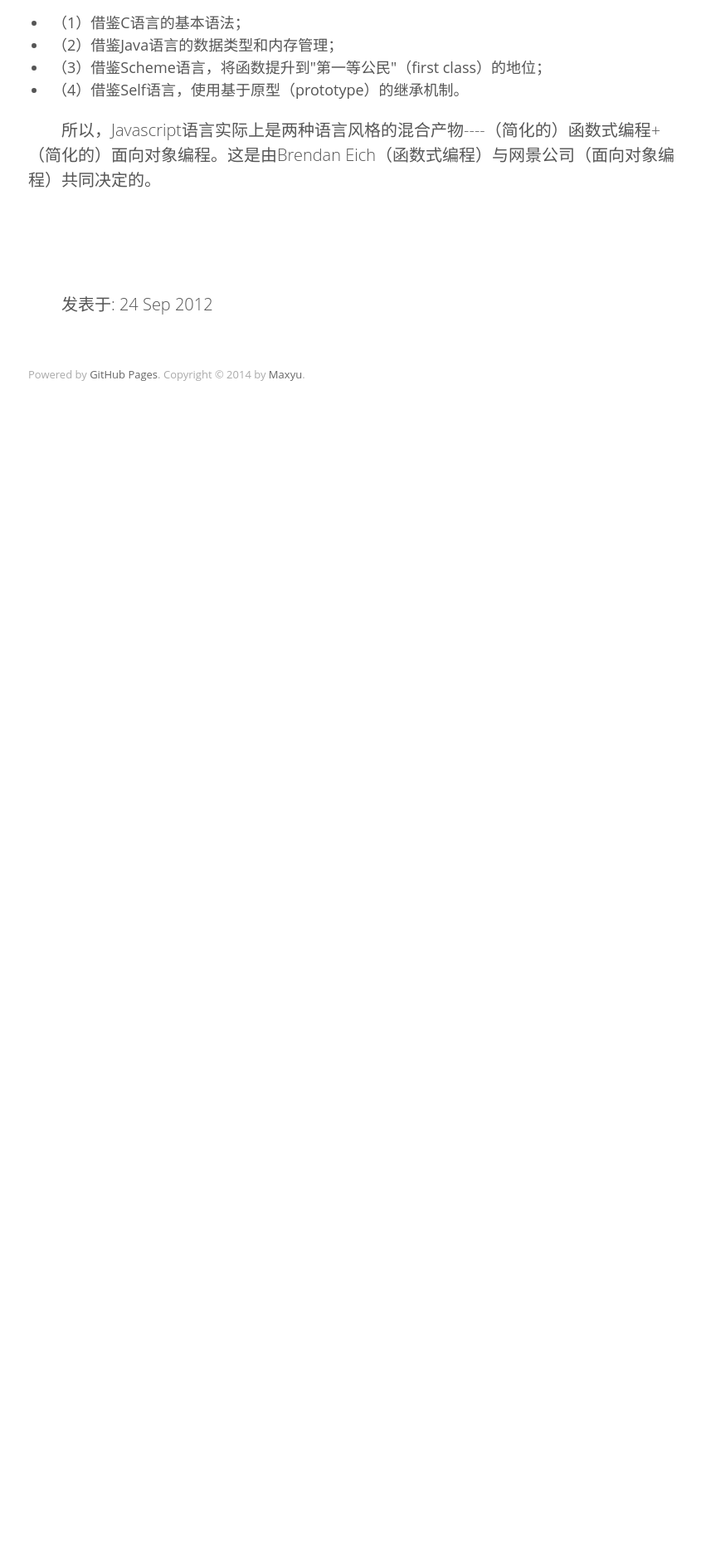
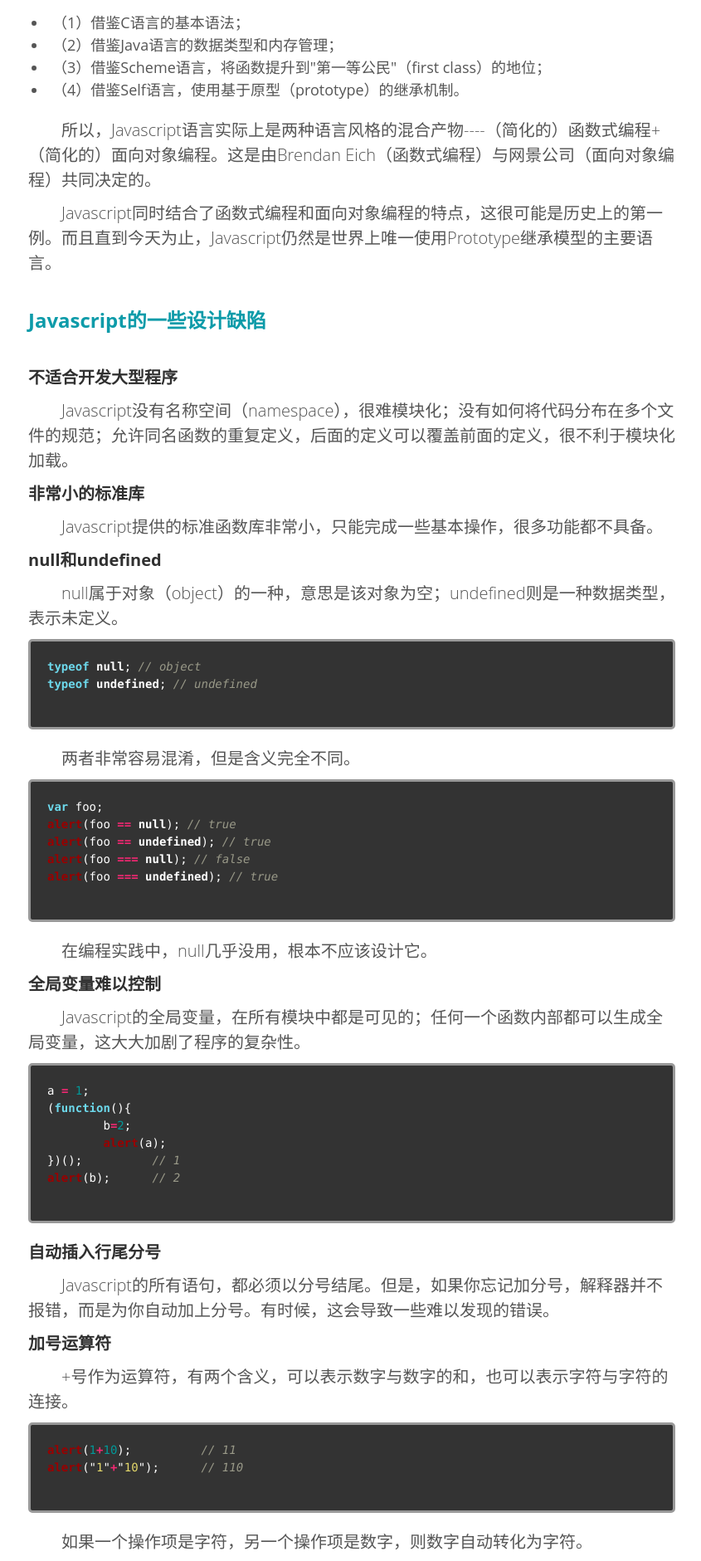
Before and after one commit to yubiaobin/yubiaobin.github.io, a Jekyll site: the page built from _posts/2012-09-24-javascript-feature.html, in a window 1280 px wide. Shown: the part 790-2671 px from the top of the page at 83% size, without its empty margins (216-1061 px from the left). Built offline with Jekyll 4.4.1, drawn with Linux system fonts in a browser that asks for light colours; comment, search, counter and statistics services are not loaded; before the commit the page ends 1308 px from its top, so only the background shows below that; some of the changed text lies outside the part shown.

Commit message:
add javascript feature blog content

```diff
--- a/_posts/2012-09-24-javascript-feature.html
+++ b/_posts/2012-09-24-javascript-feature.html
@@ -27,6 +27,156 @@ title : Javascript语言的“精髓”
 <p>所以，Javascript语言实际上是两种语言风格的混合产物----（简化的）函数式编程+（简化的）面向对象编程。这是由Brendan Eich（函数式编程）与网景公司（面向对象编程）共同决定的。</p>
 
 
+<p>Javascript同时结合了函数式编程和面向对象编程的特点，这很可能是历史上的第一例。而且直到今天为止，Javascript仍然是世界上唯一使用Prototype继承模型的主要语言。</p>
+
+
+
+
+
+<h3>Javascript的一些设计缺陷</h3>
+
+<h4>不适合开发大型程序</h4>
+<p>Javascript没有名称空间（namespace），很难模块化；没有如何将代码分布在多个文件的规范；允许同名函数的重复定义，后面的定义可以覆盖前面的定义，很不利于模块化加载。</p>
+
+
+<h4>非常小的标准库</h4>
+<p>Javascript提供的标准函数库非常小，只能完成一些基本操作，很多功能都不具备。</p>
+
+
+<h4>null和undefined</h4>
+<p>null属于对象（object）的一种，意思是该对象为空；undefined则是一种数据类型，表示未定义。</p>
+
 	{% highlight javascript %}
+typeof null; // object
+typeof undefined; // undefined
+	{% endhighlight %}
 
+<p>两者非常容易混淆，但是含义完全不同。</p>
+
+	{% highlight javascript %}
+var foo;
+alert(foo == null); // true
+alert(foo == undefined); // true
+alert(foo === null); // false
+alert(foo === undefined); // true
 	{% endhighlight %}
+
+<p>在编程实践中，null几乎没用，根本不应该设计它。</p>
+
+
+
+<h4>全局变量难以控制</h4>
+<p>Javascript的全局变量，在所有模块中都是可见的；任何一个函数内部都可以生成全局变量，这大大加剧了程序的复杂性。</p>
+
+	{% highlight javascript %}
+a = 1;
+(function(){
+	b=2;
+	alert(a);
+})();          // 1
+alert(b);      // 2
+	{% endhighlight %}
+
+
+<h4>自动插入行尾分号</h4>
+<p>Javascript的所有语句，都必须以分号结尾。但是，如果你忘记加分号，解释器并不报错，而是为你自动加上分号。有时候，这会导致一些难以发现的错误。</p>
+
+
+
+
+<h4>加号运算符</h4>
+
+<p>+号作为运算符，有两个含义，可以表示数字与数字的和，也可以表示字符与字符的连接。</p>
+
+
+	{% highlight javascript %}
+alert(1+10);          // 11
+alert("1"+"10");      // 110
+	{% endhighlight %}
+
+<p>如果一个操作项是字符，另一个操作项是数字，则数字自动转化为字符。</p>
+
+	{% highlight javascript %}
+alert(1+"10");       // 110
+alert("10"+1);       // 101
+	{% endhighlight %}
+
+<p>这样的设计，不必要地加剧了运算的复杂性，完全可以另行设置一个字符连接的运算符。</p>
+
+
+<h4>NaN</h4>
+<p>NaN是一种数字，表示超出了解释器的极限。它有一些很奇怪的特性：</p>
+
+
+	{% highlight javascript %}
+NaN === NaN; //false
+NaN !== NaN; //true
+alert( 1 + NaN ); // NaN
+	{% endhighlight %}
+
+
+<p>与其设计NaN，不如解释器直接报错，反而有利于简化程序。</p>
+
+
+
+
+
+<h4>数组和对象的区分</h4>
+<p>由于Javascript的数组也属于对象（object），所以要区分一个对象到底是不是数组，相当麻烦。Douglas Crockford的代码是这样的：</p>
+
+	{% highlight javascript %}
+if ( arr &&
+	typeof arr === 'object' &&
+	typeof arr.length === 'number' &&
+	!arr.propertyIsEnumerable('length')){
+	alert("arr is an array");
+}
+	{% endhighlight %}
+
+
+
+<h4>== 和 ===</h4>
+<p>==用来判断两个值是否相等。当两个值类型不同时，会发生自动转换，得到的结果非常不符合直觉。</p>
+
+	{% highlight javascript %}
+"" == "0"               // false
+0 == ""                 // true
+0 == "0"                // true
+false == "false"        // false
+false == "0"            // true
+false == undefined      // false
+false == null           // false
+null == undefined       // true
+" \t\r\n" == 0          // true
+	{% endhighlight %}
+
+<p>因此，推荐任何时候都使用"==="（精确判断）比较符。</p>
+
+
+
+<h4>基本类型的包装对象</h4>
+<p>Javascript有三种基本数据类型：字符串、数字和布尔值。它们都有相应的建构函数，可以生成字符串对象、数字对象和布尔值对象。</p>
+
+	{% highlight javascript %}
+new Boolean(false);
+new Number(1234);
+new String("Hello World");
+	{% endhighlight %}
+
+<p>与基本数据类型对应的对象类型，作用很小，造成的混淆却很大。</p>
+
+	{% highlight javascript %}
+alert( typeof 1234); // number
+alert( typeof new Number(1234)); // object
+	{% endhighlight %}
+
+
+<p>关于Javascript的更多怪异行为，请参见<a href="http://bonsaiden.github.io/JavaScript-Garden/zh/" target="_blank">Javascript Garden</a>和<a href="http://wtfjs.com/" target="_blank">wtfjs.com</a>。</p>
+
+
+
+
+
+<h3>Javascript的前景</h3>
+<p>Javascript目前是网页编程的唯一语言，只要互联网继续发展，它就必然一起发展。</p>
+<p>目前，许多新项目大大扩展了它的用途，node.js使得Javascript可以用于后端的服务器编程，coffeeScript使你可以用python和ruby的语法，撰写Javascript。</p>
--- a/css/layout.css
+++ b/css/layout.css
@@ -461,6 +461,7 @@ p{text-indent:2em;}
     list-style:none;
     margin: 10px 0;
     padding-left:0;
+    text-indent: 0;
 }
 .index_list li a{
     display:block;
```
